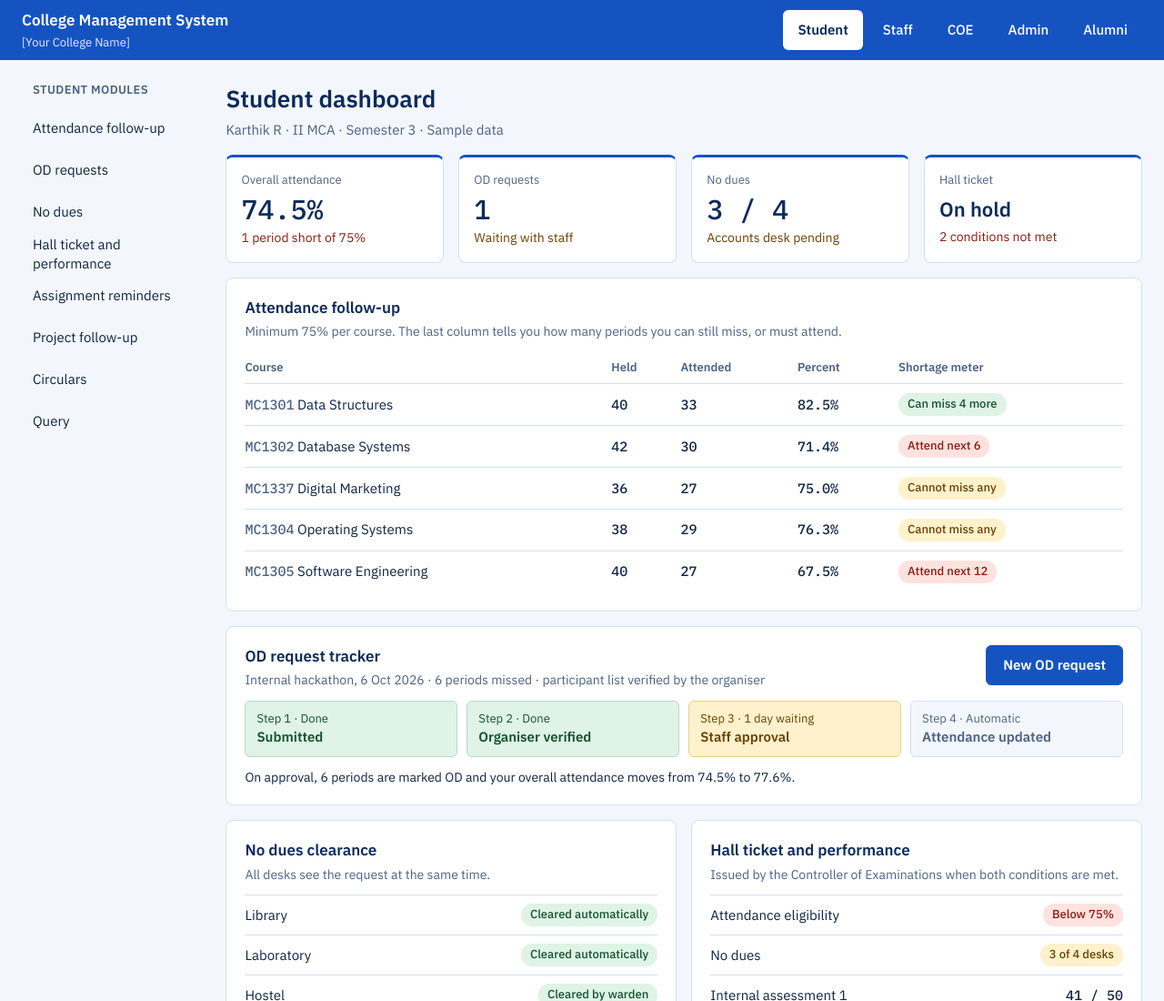
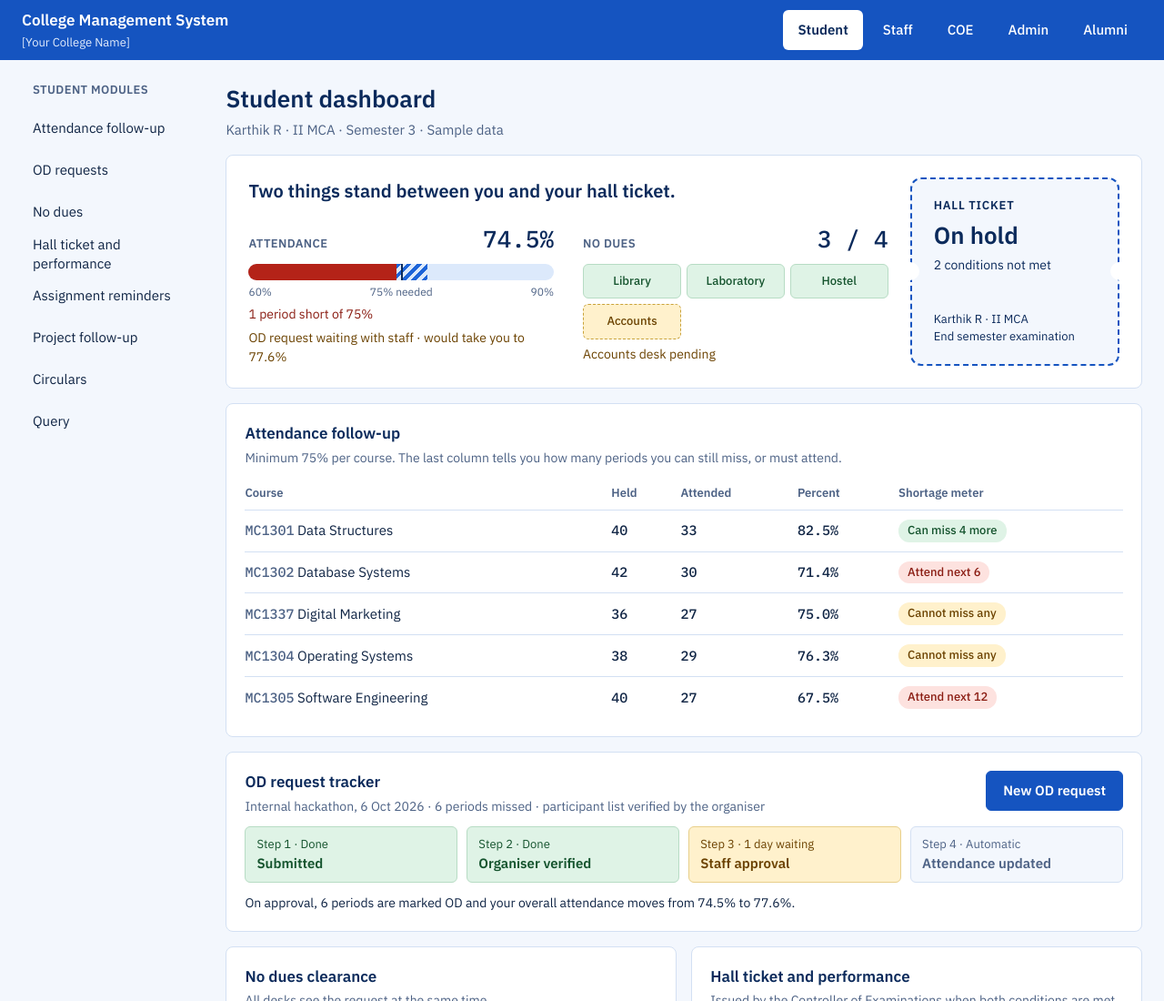
Before and after one commit to saranrider/SNS-HACKNEST, a plain HTML site: page docs/index.html in a window 1280 px wide. Shown: the top 1100 px of the page at 91% size. Drawn offline with Linux system fonts and the light colour scheme.

Commit message:
Student page: replace stat tiles with a hall ticket readiness panel
Shows attendance on a meter against the 75% line (with the pending OD
credit striped), the four no-dues desks, and the ticket that fills in
when both conditions are met.

```diff
--- a/docs/app.js
+++ b/docs/app.js
@@ -242,7 +242,36 @@ function renderAttendance() {
   renderStudentStatus(record);
 }
 
-// Tiles, OD tracker, no dues and hall ticket for the student page.
+// The attendance meter is zoomed to this range so that small gaps around
+// the 75% line are visible.
+const METER_MIN = 60;
+const METER_MAX = 90;
+
+function meterPosition(attended, held) {
+  const value = (attended / held) * 100;
+  const share = ((value - METER_MIN) / (METER_MAX - METER_MIN)) * 100;
+  return Math.max(0, Math.min(100, share));
+}
+
+function renderAttendanceMeter(record) {
+  const fill = document.getElementById("att-fill");
+  const ghost = document.getElementById("att-ghost");
+  if (!fill || !ghost) return;
+
+  const current = meterPosition(record.attended, record.held);
+  fill.style.width = current + "%";
+  fill.classList.toggle("low", !record.attendanceOk);
+
+  // The striped part shows what a pending OD request would add.
+  ghost.hidden = record.odApproved;
+  if (!record.odApproved) {
+    const after = meterPosition(record.attended + record.odPeriods, record.held);
+    ghost.style.left = current + "%";
+    ghost.style.width = after - current + "%";
+  }
+}
+
+// Readiness panel, OD tracker, no dues and hall ticket for the student page.
 function renderStudentStatus(record) {
   const now = percent(record.attended, record.held);
   const short = Math.ceil(MIN_ATTENDANCE * record.held - record.attended);
@@ -257,8 +286,7 @@ function renderStudentStatus(record) {
   }
 
   if (record.odApproved) {
-    setText("od-count", 0);
-    setStatus("od-hint", "hint", "", "Approved · attendance updated");
+    setStatus("od-hint", "hint", "", "OD approved · " + record.odPeriods + " periods credited");
     setStatus("step-approval", "", "done");
     setStatus("step-updated", "", "done");
     setText("step-approval-label", "Step 3 · Done");
@@ -269,8 +297,7 @@ function renderStudentStatus(record) {
     );
   } else {
     const after = percent(record.attended + record.odPeriods, record.held);
-    setText("od-count", 1);
-    setStatus("od-hint", "hint", "wait", "Waiting with staff");
+    setStatus("od-hint", "hint", "wait", "OD request waiting with staff · would take you to " + after);
     setStatus("step-approval", "", "current");
     setStatus("step-updated", "", "");
     setText("step-approval-label", "Step 3 · 1 day waiting");
@@ -282,7 +309,10 @@ function renderStudentStatus(record) {
     );
   }
 
+  renderAttendanceMeter(record);
+
   setText("dues-count", record.desksCleared + " / " + DESK_COUNT);
+  setStatus("desk-accounts", "", duesDone ? "cleared" : "");
   setStatus("dues-hint", "hint", duesDone ? "" : "wait", duesDone ? "All desks cleared" : "Accounts desk pending");
   setStatus("accounts-pill", "pill", duesDone ? "ok" : "wait", duesDone ? "Cleared on payment" : "Fee balance pending");
 
@@ -290,6 +320,14 @@ function renderStudentStatus(record) {
   setStatus("ht-dues", "pill", duesDone ? "ok" : "wait", desksText);
 
   const blocked = (record.attendanceOk ? 0 : 1) + (duesDone ? 0 : 1);
+  const lines = [
+    "You are clear. Your hall ticket is ready to issue.",
+    "One thing stands between you and your hall ticket.",
+    "Two things stand between you and your hall ticket.",
+  ];
+  setText("hero-line", lines[blocked]);
+  setStatus("ticket", "ticket", blocked === 0 ? "ready" : "");
+
   if (blocked === 0) {
     setText("ht-status", "Ready to issue");
     setStatus("ht-hint", "hint", "", "Both conditions met");
--- a/docs/index.html
+++ b/docs/index.html
@@ -42,28 +42,47 @@
         <p>Karthik R · II MCA · Semester 3 · Sample data</p>
       </div>
 
-      <div class="stats">
-        <div class="stat">
-          <div class="label">Overall attendance</div>
-          <div class="value" id="overall-attendance">-</div>
-          <div class="hint stop" id="overall-hint"></div>
+      <section class="card readiness" aria-label="Hall ticket readiness">
+        <div class="readiness-gates">
+          <p class="readiness-line" id="hero-line"></p>
+
+          <div class="gate">
+            <div class="gate-head">
+              <span class="gate-name">Attendance</span>
+              <span class="gate-value mono" id="overall-attendance">-</span>
+            </div>
+            <div class="meter" aria-hidden="true">
+              <span class="meter-fill" id="att-fill"></span>
+              <span class="meter-ghost" id="att-ghost"></span>
+              <span class="meter-mark"></span>
+            </div>
+            <div class="meter-scale" aria-hidden="true"><span>60%</span><span>75% needed</span><span>90%</span></div>
+            <div class="hint" id="overall-hint"></div>
+            <div class="hint" id="od-hint"></div>
+          </div>
+
+          <div class="gate">
+            <div class="gate-head">
+              <span class="gate-name">No dues</span>
+              <span class="gate-value mono" id="dues-count">-</span>
+            </div>
+            <ol class="desks">
+              <li class="cleared">Library</li>
+              <li class="cleared">Laboratory</li>
+              <li class="cleared">Hostel</li>
+              <li id="desk-accounts">Accounts</li>
+            </ol>
+            <div class="hint" id="dues-hint"></div>
+          </div>
         </div>
-        <div class="stat">
-          <div class="label">OD requests</div>
-          <div class="value" id="od-count">-</div>
-          <div class="hint" id="od-hint"></div>
+
+        <div class="ticket" id="ticket">
+          <span class="ticket-label">Hall ticket</span>
+          <strong class="ticket-status" id="ht-status">-</strong>
+          <span class="hint" id="ht-hint"></span>
+          <span class="ticket-foot">Karthik R · II MCA<br>End semester examination</span>
         </div>
-        <div class="stat">
-          <div class="label">No dues</div>
-          <div class="value" id="dues-count">-</div>
-          <div class="hint" id="dues-hint"></div>
-        </div>
-        <div class="stat">
-          <div class="label">Hall ticket</div>
-          <div class="value words" id="ht-status">-</div>
-          <div class="hint" id="ht-hint"></div>
-        </div>
-      </div>
+      </section>
 
       <section class="card" id="attendance">
         <h2>Attendance follow-up</h2>
--- a/docs/styles.css
+++ b/docs/styles.css
@@ -551,3 +551,200 @@ td {
   padding: 0 24px 32px;
   font-size: 14px;
 }
+
+/* ---------- student: hall ticket readiness panel ---------- */
+
+.readiness {
+  display: flex;
+  flex-wrap: wrap;
+  gap: 24px;
+  padding: 24px;
+}
+
+.readiness-gates {
+  flex: 999 1 420px;
+  min-width: 0;
+  display: grid;
+  grid-template-columns: repeat(auto-fit, minmax(240px, 1fr));
+  gap: 20px 32px;
+  align-content: start;
+}
+
+.readiness-line {
+  grid-column: 1 / -1;
+  font-size: 20px;
+  font-weight: 600;
+  color: var(--blue-900);
+}
+
+.gate-head {
+  display: flex;
+  align-items: baseline;
+  justify-content: space-between;
+  gap: 12px;
+  margin-bottom: 8px;
+}
+
+.gate-name {
+  font-size: 13px;
+  font-weight: 600;
+  letter-spacing: 0.03em;
+  text-transform: uppercase;
+  color: var(--muted);
+}
+
+.gate-value {
+  font-size: 26px;
+  font-weight: 500;
+  color: var(--blue-900);
+}
+
+.readiness .hint {
+  margin-top: 6px;
+  font-size: 14px;
+  color: var(--muted);
+}
+
+.readiness .hint.wait {
+  color: var(--wait-fg);
+}
+
+.readiness .hint.stop {
+  color: var(--stop-fg);
+}
+
+.meter {
+  position: relative;
+  height: 18px;
+  border-radius: 9px;
+  background: var(--blue-100);
+  overflow: hidden;
+}
+
+.meter-fill,
+.meter-ghost {
+  position: absolute;
+  top: 0;
+  bottom: 0;
+}
+
+.meter-fill {
+  left: 0;
+  background: var(--blue-700);
+}
+
+.meter-fill.low {
+  background: #b42318;
+}
+
+.meter-ghost {
+  background: repeating-linear-gradient(135deg, var(--blue-600) 0 4px, var(--blue-100) 4px 8px);
+}
+
+/* the 75% line sits in the middle of the 60 to 90 scale */
+.meter-mark {
+  position: absolute;
+  top: 0;
+  bottom: 0;
+  left: 50%;
+  width: 2px;
+  background: var(--blue-900);
+}
+
+.meter-scale {
+  display: flex;
+  justify-content: space-between;
+  margin-top: 4px;
+  font-size: 12px;
+  color: var(--muted);
+}
+
+.desks {
+  display: grid;
+  grid-template-columns: repeat(auto-fit, minmax(96px, 1fr));
+  gap: 6px;
+  margin: 0;
+  padding: 0;
+  list-style: none;
+}
+
+.desks li {
+  padding: 9px 4px;
+  border: 1px dashed #c9a23a;
+  border-radius: 6px;
+  background: var(--wait-bg);
+  color: var(--wait-fg);
+  font-size: 13px;
+  font-weight: 500;
+  text-align: center;
+}
+
+.desks li.cleared {
+  border: 1px solid #b7dcc4;
+  background: var(--ok-bg);
+  color: var(--ok-fg);
+}
+
+.ticket {
+  position: relative;
+  flex: 1 1 230px;
+  display: flex;
+  flex-direction: column;
+  gap: 4px;
+  padding: 20px 24px;
+  border: 2px dashed var(--blue-700);
+  border-radius: 12px;
+  background: var(--blue-50);
+  color: var(--blue-900);
+}
+
+/* punched notches on both sides, in the card's own white */
+.ticket::before,
+.ticket::after {
+  content: "";
+  position: absolute;
+  top: 50%;
+  width: 20px;
+  height: 20px;
+  margin-top: -10px;
+  border-radius: 50%;
+  background: var(--white);
+}
+
+.ticket::before {
+  left: -12px;
+}
+
+.ticket::after {
+  right: -12px;
+}
+
+.ticket.ready {
+  border: 2px solid var(--blue-700);
+  background: var(--blue-700);
+  color: var(--white);
+}
+
+.ticket-label {
+  font-size: 13px;
+  font-weight: 600;
+  letter-spacing: 0.06em;
+  text-transform: uppercase;
+}
+
+.ticket-status {
+  font-size: 26px;
+  font-weight: 600;
+}
+
+.readiness .ticket .hint,
+.readiness .ticket .hint.stop {
+  margin-top: 0;
+  color: inherit;
+}
+
+.ticket-foot {
+  margin-top: auto;
+  padding-top: 14px;
+  font-size: 13px;
+}
```
Also changed, not shown: docs/README.md.
